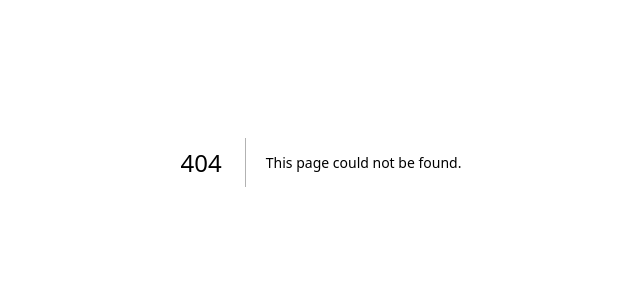
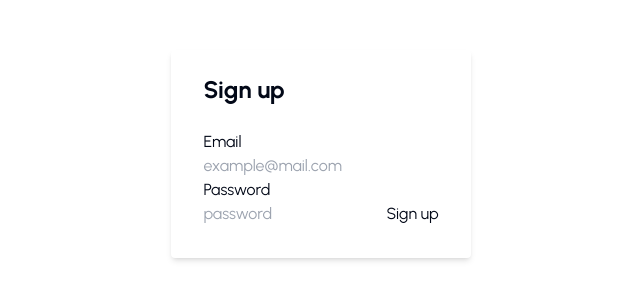
Before and after one commit to KrizsakKornelKaroly/dev-turr, a Next.js app in the folder Weboldal/: page /regisztracio in a window 1280 px wide. Before the commit this address had no page. Shown: the part 238-538 px from the top of the page, without its empty margins (319-959 px from the left). Built offline with nearby package versions, Linux system fonts and the light colour scheme; no server answers.

Commit message:
WIP: TURR-39 Bejelentkezési panel lefejlesztése

```diff
--- /dev/null
+++ b/Weboldal/app/context/AuthContext.js
@@ -0,0 +1,39 @@
+'use client'
+import { createContext, useContext, useState, useEffect } from 'react'
+import {
+    onAuthStateChanged,
+    getAuth,
+} from 'firebase/auth';
+import firebase_app from '@/lib/firebase';
+
+const auth = getAuth(firebase_app);
+
+export const AuthContext = createContext({});
+
+export const useAuthContext = () => useContext(AuthContext);
+
+export const AuthContextProvider = ({
+    children,
+}) => {
+    const [user, setUser] = useState(null);
+    const [loading, setLoading] = useState(true);
+
+    useEffect(() => {
+        const unsubscribe = onAuthStateChanged(auth, (user) => {
+            if (user) {
+                setUser(user);
+            } else {
+                setUser(null);
+            }
+            setLoading(false);
+        });
+
+        return () => unsubscribe();
+    }, []);
+
+    return (
+        <AuthContext.Provider value={{ user }}>
+            {loading ? <div>Loading...</div> : children}
+        </AuthContext.Provider>
+    );
+};
--- a/Weboldal/app/layout.js
+++ b/Weboldal/app/layout.js
@@ -1,5 +1,6 @@
 import { Inter } from "next/font/google";
 import { Urbanist } from "next/font/google";
+import { AuthContextProvider } from "./context/AuthContext";
 
 import "./globals.css";
 
@@ -14,7 +15,11 @@ export const metadata = {
 export default function RootLayout({ children }) {
   return (
     <html lang="en">
-      <body className={urbanist.className}>{children}</body>
+      <body className={urbanist.className}>
+        <AuthContextProvider>
+          {children}
+        </AuthContextProvider>
+      </body>
     </html>
   );
 }
--- /dev/null
+++ b/Weboldal/app/regisztracio/page.jsx
@@ -0,0 +1,51 @@
+'use client'
+import { useState } from 'react';
+import { useRouter } from 'next/navigation';
+import registerUser from './registerUser';
+
+function Page() {
+  const [email, setEmail] = useState('');
+  const [password, setPassword] = useState('');
+  const [error, setError ] = useState(null)
+
+  const router = useRouter();
+
+
+  const handleForm = async (event) => {
+    event.preventDefault();
+
+    const userCredential = await registerUser(email, password);
+
+    if(error) {
+      console.log(error.code)
+      setError(error);
+    }
+
+    else {
+      console.log(userCredential)
+    // router.push("/")
+    }
+
+  };
+
+  return (
+    <div className="min-h-screen flex items-center justify-center">
+      <div className="bg-white shadow-md rounded px-8 pt-6 pb-8 mb-4">
+        <h1 className="text-2xl font-bold mb-6">Sign up</h1>
+        <form onSubmit={handleForm} className="form">
+                <label htmlFor="email">
+                    <p>Email</p>
+                    <input onChange={(e) => setEmail(e.target.value)} required type="email" name="email" id="email" placeholder="example@mail.com" />
+                </label>
+                <label htmlFor="password">
+                    <p>Password</p>
+                    <input onChange={(e) => setPassword(e.target.value)} required type="password" name="password" id="password" placeholder="password" />
+                </label>
+                <button type="submit">Sign up</button>
+            </form>
+      </div>
+    </div>
+  );
+}
+
+export default Page;
--- /dev/null
+++ b/Weboldal/app/regisztracio/registerUser.js
@@ -0,0 +1,17 @@
+import { createUserWithEmailAndPassword, getAuth, sendEmailVerification } from "firebase/auth";
+import firebase_app from "@/lib/firebase";
+
+const auth = getAuth(firebase_app);
+
+const registerUser = async (email, password) => {
+  try {
+    const userCredential = await createUserWithEmailAndPassword(auth, email, password);
+    await sendEmailVerification(userCredential.user)
+    return { userCredential };
+  } catch (error) {
+    console.error(error);
+    return { error };
+  }
+};
+
+export default registerUser;
```
